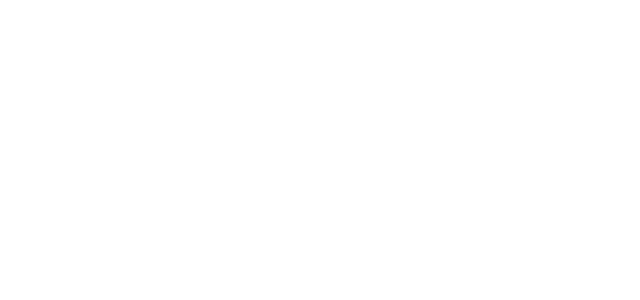
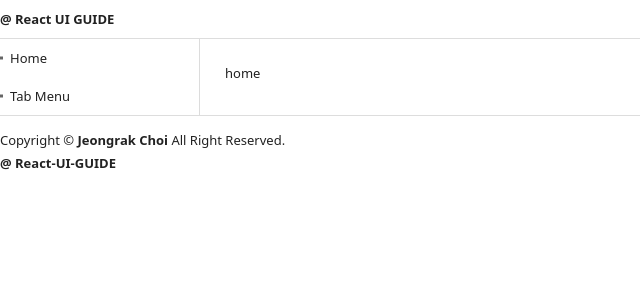
Before and after one commit to JeongrakChoi/react-ui-guide, a React (Create React App) app: page /home in a window 1280 px wide. Before the commit this address had no page. Shown: the top 300 px of the page, without its empty margins (0-640 px from the left). Built offline with nearby package versions, Linux system fonts and the light colour scheme.

Commit message:
router settings

```diff
--- a/src/App.tsx
+++ b/src/App.tsx
@@ -4,9 +4,11 @@ import { BrowserRouter, Routes, Route, Outlet } from 'react-router-dom';
 
 import Header from './components/layout/Header';
 import Footer from './components/layout/Footer';
+import Nav from './components/include/Nav';
+import Home from './components/ui/Home';
+import TabMenu from './components/ui/TabMenu';
+
 import Main from './pages/main/Main';
-import Sub from './pages/sub/Sub';
-import NotFound from './pages/error/NotFound';
 
 import './assets/css/style.scss';
 
@@ -14,7 +16,10 @@ const Layout = () => {
   return (
     <>
       <Header/>
-      <Outlet/>
+      <div className="container">
+        <Nav/>
+        <Outlet/>
+      </div>
       <Footer/>
     </>
   );
@@ -28,10 +33,9 @@ const App = () => {
           {/* 공통 레이아웃 포함 */}
           <Route element={<Layout />}>
             <Route path="/" element={<Main />}></Route>
-            <Route path="/sub" element={<Sub />}></Route>
+            <Route path="/home" element={<Home />}></Route>
+            <Route path="/TabMenu" element={<TabMenu />}></Route>
           </Route>
-          {/* 공통 레이아웃 제외 */}
-          {/* <Route path="*" element={<NotFound />}></Route> */}
         </Routes>
       </BrowserRouter>
     </div>
--- a/src/assets/css/include/nav.scss
+++ b/src/assets/css/include/nav.scss
@@ -1,5 +1,23 @@
 .nav{
     width:200px;
-    height:500px;
-    background:#dcdcdc
+    padding:0 10px 0 0;
+    box-sizing:border-box;
+    border-right:1px solid #dcdcdc;
+    ul{
+        position:relative;
+        li{
+            position:relative;
+            padding:10px 10px;
+        }:after{
+            content:'';
+            display:inline-block;
+            width:3px;
+            height:3px;
+            background:#666;
+            position:absolute;
+            left:0;
+            top:50%;
+            transform:translateY(-50%);
+        }
+    }
 }
--- a/src/assets/css/layout/common.scss
+++ b/src/assets/css/layout/common.scss
@@ -7,3 +7,9 @@
 .container{
     display:flex;
 }
+
+.uiBox{
+    width:calc(100% - 200px);
+    box-sizing:border-box;
+    padding:25px;
+}
--- /dev/null
+++ b/src/components/include/Nav.tsx
@@ -0,0 +1,18 @@
+import React from 'react';
+import { useEffect, useState } from 'react';
+import { useNavigate } from "react-router-dom";
+
+const Nav = () => {
+    const navigate = useNavigate();
+
+    return (
+        <nav className="nav">
+            <ul>
+                <li onClick={()=>navigate("/home")}>Home</li>
+                <li onClick={()=>navigate("/TabMenu")}>Tab Menu</li>
+            </ul>
+        </nav>
+    )
+}
+
+export default Nav;
--- a/src/components/layout/Footer.tsx
+++ b/src/components/layout/Footer.tsx
@@ -1,7 +1,8 @@
 const Footer = () => {
     return (
         <footer className="footer">
-            footer
+            <p>Copyright © <a href="https://github.com/jeongrakchoi" target="_blank" rel='noreferrer'>Jeongrak Choi</a> All Right Reserved.</p>
+            <p><a href="https://github.com/JeongrakChoi/react-ui-guide" target="_blank" rel='noreferrer'>@ React-UI-GUIDE</a></p>
         </footer>
     )
 }
--- a/src/components/layout/Header.tsx
+++ b/src/components/layout/Header.tsx
@@ -1,7 +1,7 @@
 const Header = () => {
     return (
         <header className="header">
-            header
+            @ React UI GUIDE
         </header>
     )
 }
--- /dev/null
+++ b/src/components/ui/Home.tsx
@@ -0,0 +1,9 @@
+const Home = () => {
+    return (
+        <div className="uiBox">
+            home
+        </div>
+    )
+}
+
+export default Home;
--- /dev/null
+++ b/src/components/ui/TabMenu.tsx
@@ -0,0 +1,9 @@
+const TabMenu = () => {
+    return (
+        <div className="uiBox">
+            TabMenu
+        </div>
+    )
+}
+
+export default TabMenu;
--- a/src/pages/main/Main.tsx
+++ b/src/pages/main/Main.tsx
@@ -2,6 +2,8 @@ import { useEffect, useState } from 'react';
 import { useNavigate } from "react-router-dom";
 
 import $ from 'jquery';
+
+import Nav from '../../components/include/Nav';
 
 const Main = () => {
   const navigate = useNavigate();
@@ -13,9 +15,8 @@ const Main = () => {
   // }, []);
 
   return (
-    <div>
-      메인 페이지
-      <div onClick={()=>navigate("/sub/")}>서브페이지 이동</div>
+    <div className="uiBox">
+      @ React UI GUIDE
     </div>
   );
 };
--- a/src/pages/sub/Sub.tsx
+++ /dev/null
@@ -1,17 +0,0 @@
-import { useEffect, useState } from 'react';
-import { useNavigate } from "react-router-dom";
-
-import $ from 'jquery';
-
-const Sub = () => {
-  const navigate = useNavigate();
-
-  return (
-    <div>
-      서브페이지
-      <div onClick={()=>navigate("/")}>메인페이지 이동</div>
-    </div>
-  );
-};
-
-export default Sub;
```
Also changed, not shown: src/pages/error/NotFound.tsx (deleted, +0 -11 lines).
